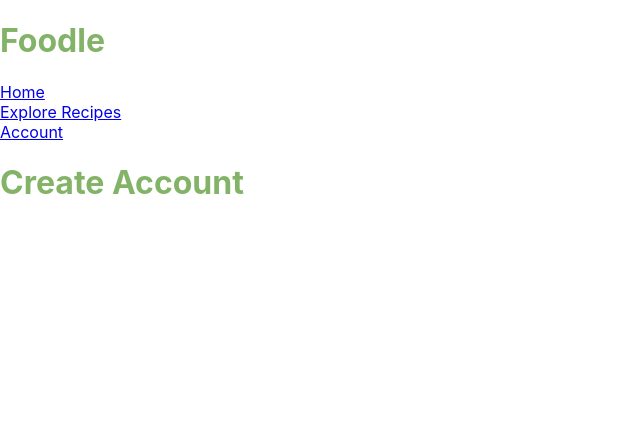
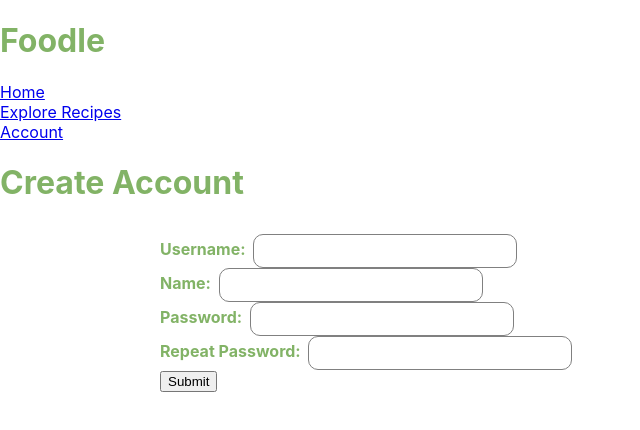
Before and after one commit to raveenamnair/Foodle, a React (Create React App) app in the folder frontend/: page /createAccount in a window 1280 px wide. Shown: the top 430 px of the page, without its empty margins (0-640 px from the left). Built offline with nearby package versions, Linux system fonts and the light colour scheme.

Commit message:
got inserting into User table working

```diff
--- a/frontend/src/Components/CreateAccount.js
+++ b/frontend/src/Components/CreateAccount.js
@@ -1,7 +1,62 @@
+import { useState } from "react";
+import axios from 'axios';
+
 export default function CreateAccount() {
+    const [username, setUsername] = useState("");
+    const [name, setName] = useState("");
+    const [password, setPassword] = useState("");
+    const [repeatPassword, setRepeatPassword] = useState("");
+
+    const handleSubmit = () => {
+        console.log(`${username} ${name} ${password} ${repeatPassword}`);
+
+        if (password != repeatPassword) {
+            alert("Repeated Password is not the same. Please try again.");
+        } else {
+            // handle backend logic
+            const data = {
+                username: username,
+                name: name,
+                password: password
+            }
+            axios.post('http://localhost:9000/user', {body:JSON.stringify(data)})
+            .then(function (response) {
+                console.log(response);
+            })
+            .catch(function (error) {
+                console.log(error);
+            });
+        }
+    }
+
     return (
         <main>
             <h1>Create Account</h1>
+            <div className="createAccountForm">
+            <form onSubmit={handleSubmit}>
+            <label>
+                Username:
+                <span>&nbsp;&nbsp;</span>
+                <input type="text" value={username} onChange={(e) => setUsername(e.target.value)} />
+            </label> <br/>
+            <label>
+                Name:
+                <span>&nbsp;&nbsp;</span>
+                <input type="text" value={name} onChange={(e) => setName(e.target.value)} />
+            </label> <br/>
+            <label>
+                Password:
+                <span>&nbsp;&nbsp;</span>
+                <input type="text" value={password} onChange={(e) => setPassword(e.target.value)} />
+            </label> <br/>
+            <label>
+                Repeat Password:
+                <span>&nbsp;&nbsp;</span>
+                <input type="text" value={repeatPassword} onChange={(e) => setRepeatPassword(e.target.value)} />
+            </label> <br/>
+            <input type="submit" value="Submit" />
+            </form>
+            </div>
         </main>
     );
 }
--- a/frontend/src/Components/Home.js
+++ b/frontend/src/Components/Home.js
@@ -1,12 +1,31 @@
 import axios from 'axios';
 
+
 export default function Home() {
+
+
 
     const click = () => {
         axios.get("http://localhost:9000/user")
   .then(response => {
+
     console.log(response.data);
   })
+    }
+
+    const click2 = () => {
+        const data = {
+            username: 'alphano',
+            name: 'Flintstone',
+            password: '123'
+        }
+        axios.post('http://localhost:9000/user', {body:JSON.stringify(data)})
+        .then(function (response) {
+            console.log(response);
+        })
+        .catch(function (error) {
+            console.log(error);
+        });
     }
 
 
@@ -14,6 +33,7 @@ export default function Home() {
         <main>
             <h1>Foodle</h1>
             <button onClick={click}>CLICK</button>
+            <button onClick={click2}>POST</button>
         </main>
     );
 }
--- a/frontend/src/index.css
+++ b/frontend/src/index.css
@@ -15,3 +15,24 @@ code {
 h1 {
   color: #82B366;
 }
+
+label {
+  font-weight:bold;
+  color: #82B366;
+}
+
+.createAccountForm {
+  margin: auto;
+  width: 75%;
+  padding: 10px;
+}
+
+input[type=text] {
+  -webkit-border-radius: 10px;
+  -moz-border-radius: 10px;
+   border-radius: 10px;
+   border: 1px solid gray;
+   width: 250px;
+   height: 30px;
+   padding-left: 10px;
+}
```
Also changed, not shown: 1 other file (tests, documents, lock files or other folders).
